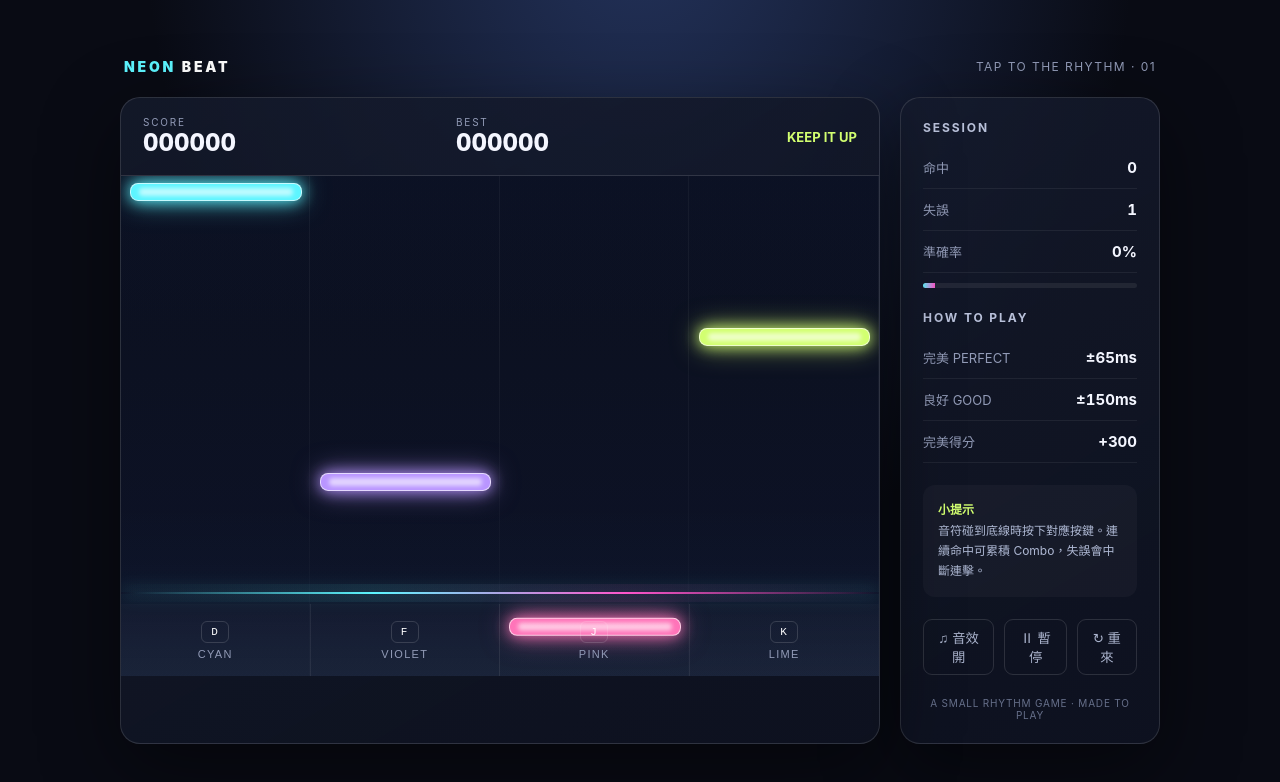
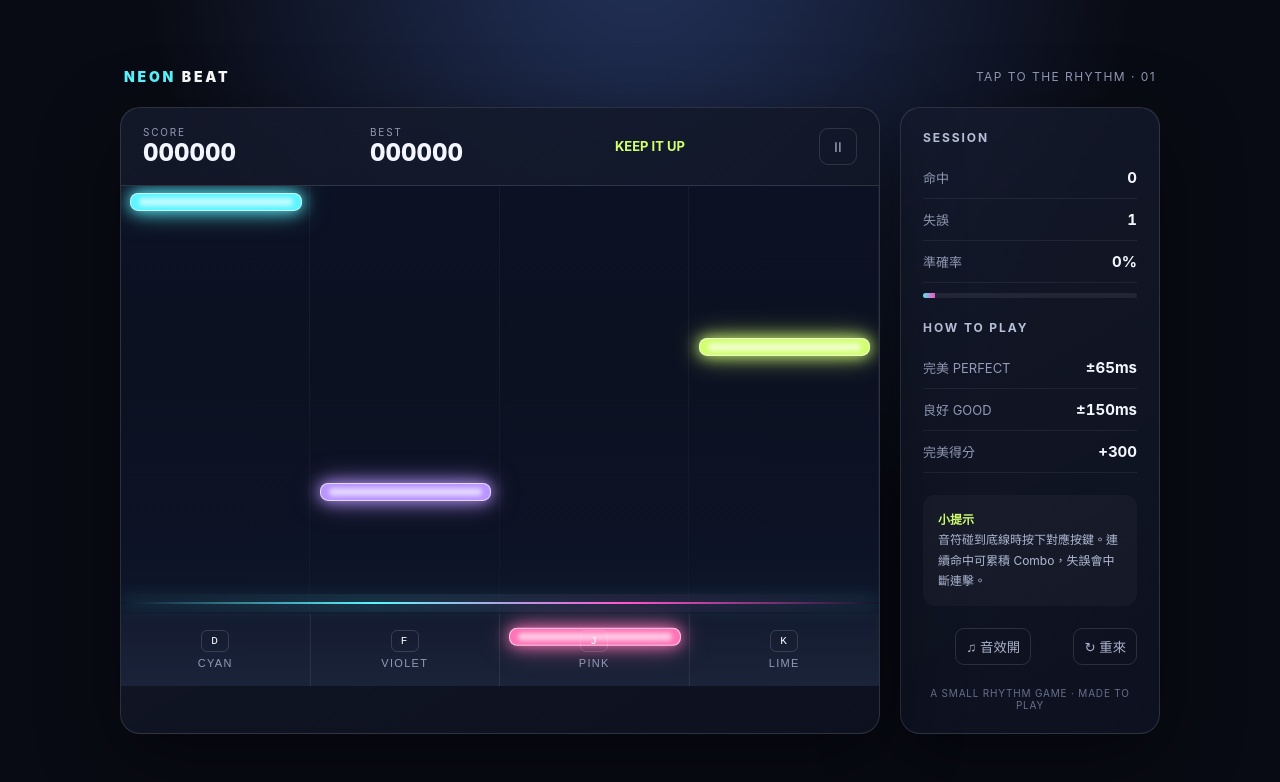
Before and after one commit to 310215-star/neon-beat, a website: page index.html in a window 1280 px wide. Both pictures are taken after a click on the button "↻ 重來". Drawn offline with Linux system fonts and the light colour scheme.

Commit message:
Keep pause control in the game HUD

```diff
--- a/index.html
+++ b/index.html
@@ -14,8 +14,9 @@
     .lane-keys{position:absolute;left:0;right:0;bottom:0;height:72px;display:grid;grid-template-columns:repeat(4,1fr);z-index:4}.lane-key{border:0;border-right:1px solid #ffffff12;background:linear-gradient(180deg,#ffffff05,#ffffff0b);color:#929bb7;cursor:pointer;touch-action:manipulation;font-size:11px;letter-spacing:.12em;transition:background .08s,color .08s,transform .08s}.lane-key:last-child{border-right:0}.lane-key kbd{display:block;margin:0 auto 5px;border:1px solid #ffffff25;border-radius:6px;padding:4px 9px;width:max-content;font:700 12px inherit;color:#fff}.lane-key.active,.lane-key:active{background:linear-gradient(180deg,#5df5ff26,#ff55cb18);color:var(--cyan);transform:translateY(-2px)}
     .note{position:absolute;width:calc(25% - 18px);height:18px;border-radius:8px;top:0;z-index:2;box-shadow:0 0 15px currentColor,0 0 28px color-mix(in srgb,currentColor 55%,transparent);background:currentColor;border:1px solid #ffffffa6}.note:after{content:"";position:absolute;inset:4px 8px;background:#fff9;border-radius:8px;filter:blur(2px)}.note.l0{color:#5df5ff}.note.l1{color:#b995ff}.note.l2{color:#ff70b7}.note.l3{color:#d2ff70}
     .feedback{position:absolute;left:0;right:0;top:38%;text-align:center;z-index:5;pointer-events:none;font-weight:900;letter-spacing:.12em;font-size:24px;text-shadow:0 0 18px currentColor;opacity:0;transform:scale(.85);transition:.12s}.feedback.show{opacity:1;transform:scale(1)}.feedback.perfect{color:var(--lime)}.feedback.good{color:var(--cyan)}.feedback.miss{color:#ff7089}.overlay{position:absolute;inset:0;z-index:6;display:grid;place-items:center;background:#080b14b8;backdrop-filter:blur(8px);padding:24px;text-align:center}.overlay.hidden{display:none}.dialog{max-width:390px}.eyebrow{color:var(--cyan);font-size:11px;letter-spacing:.24em;font-weight:800}.dialog h1{font-size:clamp(34px,7vw,56px);line-height:.98;margin:12px 0}.dialog p{color:#adb5cd;line-height:1.7;font-size:14px}.button{border:0;border-radius:12px;padding:14px 28px;color:#071016;background:linear-gradient(100deg,var(--cyan),#8affd6);font:800 14px inherit;cursor:pointer;box-shadow:0 8px 24px #5df5ff35}.button:hover{filter:brightness(1.08);transform:translateY(-1px)}
-    .side{padding:22px;display:flex;flex-direction:column;gap:22px}.side h2{font-size:12px;letter-spacing:.16em;margin:0 0 12px;color:#b9c1da}.stat{display:flex;justify-content:space-between;align-items:center;padding:11px 0;border-bottom:1px solid #ffffff10;font-size:13px;color:var(--muted)}.stat strong{font-size:15px;color:#f4f6ff;font-variant-numeric:tabular-nums}.progress{height:5px;background:#ffffff12;border-radius:9px;overflow:hidden;margin-top:10px}.progress i{display:block;width:0;height:100%;background:linear-gradient(90deg,var(--cyan),var(--pink));transition:width .2s}.tip{margin-top:auto;padding:15px;border-radius:12px;background:#ffffff08;color:#aeb8d3;font-size:12px;line-height:1.7}.tip b{color:var(--lime)}.controls{display:flex;gap:10px;align-items:center}.iconbtn{margin-left:auto;background:none;border:1px solid var(--line);color:#aab3cc;border-radius:9px;padding:8px 10px;cursor:pointer}.iconbtn:hover{color:#fff;border-color:#ffffff55}.iconbtn:disabled{opacity:.45;cursor:not-allowed}.footer{font-size:10px;color:#67708b;letter-spacing:.08em;text-align:center}
+    .side{padding:22px;display:flex;flex-direction:column;gap:22px}.side h2{font-size:12px;letter-spacing:.16em;margin:0 0 12px;color:#b9c1da}.stat{display:flex;justify-content:space-between;align-items:center;padding:11px 0;border-bottom:1px solid #ffffff10;font-size:13px;color:var(--muted)}.stat strong{font-size:15px;color:#f4f6ff;font-variant-numeric:tabular-nums}.progress{height:5px;background:#ffffff12;border-radius:9px;overflow:hidden;margin-top:10px}.progress i{display:block;width:0;height:100%;background:linear-gradient(90deg,var(--cyan),var(--pink));transition:width .2s}.tip{margin-top:auto;padding:15px;border-radius:12px;background:#ffffff08;color:#aeb8d3;font-size:12px;line-height:1.7}.tip b{color:var(--lime)}.controls{display:flex;gap:10px;align-items:center}.iconbtn{margin-left:auto;background:none;border:1px solid var(--line);color:#aab3cc;border-radius:9px;padding:8px 10px;cursor:pointer}.iconbtn:hover{color:#fff;border-color:#ffffff55}.iconbtn:disabled{opacity:.45;cursor:not-allowed}.hud .iconbtn{margin:0}.hud-pause{min-width:38px;padding:8px}.footer{font-size:10px;color:#67708b;letter-spacing:.08em;text-align:center}
     @media(max-width:760px){body{padding:12px}.app{grid-template-columns:1fr;gap:12px}.topbar{padding:4px}.game-card{min-height:550px}.stage{height:min(64vh,500px);min-height:390px}.side{display:grid;grid-template-columns:1fr 1fr;padding:16px;gap:14px}.side .tip{grid-column:1/-1;margin:0}.side section:last-of-type{grid-column:1/-1}.topbar .tag{font-size:10px}.stat{padding:7px 0}}
+    @media(max-width:380px){.hud{padding:14px 12px}.score{font-size:20px}.combo{min-width:70px;font-size:11px}.hud-pause{min-width:34px}}
     @media(prefers-reduced-motion:reduce){*,*:before,*:after{transition:none!important;scroll-behavior:auto!important}}
   </style>
 </head>
@@ -23,7 +24,7 @@
   <main class="app">
     <header class="topbar"><div class="brand">NEON <span>BEAT</span></div><div class="tag">TAP TO THE RHYTHM · 01</div></header>
     <section class="game-card" aria-label="節奏遊戲">
-      <div class="hud"><div><div class="label">SCORE</div><div class="score" id="score">000000</div></div><div><div class="label">BEST</div><div class="score" id="best">000000</div></div><div class="combo" id="combo">READY?</div></div>
+      <div class="hud"><div><div class="label">SCORE</div><div class="score" id="score">000000</div></div><div><div class="label">BEST</div><div class="score" id="best">000000</div></div><div class="combo" id="combo">READY?</div><button class="iconbtn hud-pause" id="pause" aria-label="暫停或繼續遊戲" title="暫停或繼續遊戲" disabled>Ⅱ</button></div>
       <div class="stage" id="stage" aria-label="四軌音符遊戲區">
         <div class="lane-glow"></div><div class="feedback" id="feedback" aria-live="polite"></div><div class="hitline"></div>
         <div class="lane-keys">
@@ -36,7 +37,7 @@
       <section><h2>SESSION</h2><div class="stat"><span>命中</span><strong id="hits">0</strong></div><div class="stat"><span>失誤</span><strong id="misses">0</strong></div><div class="stat"><span>準確率</span><strong id="accuracy">100%</strong></div><div class="progress"><i id="progress"></i></div></section>
       <section><h2>HOW TO PLAY</h2><div class="stat"><span>完美 PERFECT</span><strong>±65ms</strong></div><div class="stat"><span>良好 GOOD</span><strong>±150ms</strong></div><div class="stat"><span>完美得分</span><strong>+300</strong></div></section>
       <div class="tip"><b>小提示</b><br>音符碰到底線時按下對應按鍵。連續命中可累積 Combo，失誤會中斷連擊。</div>
-      <div class="controls"><button class="iconbtn" id="sound" aria-label="切換音效">♫ 音效開</button><button class="iconbtn" id="pause" disabled>Ⅱ 暫停</button><button class="iconbtn" id="restart">↻ 重來</button></div>
+      <div class="controls"><button class="iconbtn" id="sound" aria-label="切換音效">♫ 音效開</button><button class="iconbtn" id="restart">↻ 重來</button></div>
       <div class="footer">A SMALL RHYTHM GAME · MADE TO PLAY</div>
     </aside>
   </main>
@@ -53,11 +54,11 @@
   function updateHud(){scoreEl.textContent=fmt(score);hitsEl.textContent=hits;missesEl.textContent=misses;accuracyEl.textContent=(hits+misses?Math.round(hits/(hits+misses)*100):100)+'%';comboEl.textContent=pausedAt!==null?'PAUSED':combo>1?combo+' COMBO':(running?'KEEP IT UP':'READY?');bestEl.textContent=fmt(best)}
   function makeNote(lane,time){const el=document.createElement('div');el.className='note l'+lane;el.style.left=`calc(${lane*25}% + 9px)`;stage.appendChild(el);notes.push({lane,time,el,done:false})}
   function sequence(){const pattern=[0,2,1,3,0,1,2,3,1,0,3,2,0,2,3,1,2,0,1,3],leadIn=4*beat;for(let i=0;i*beat+leadIn<duration-150;i++){let lane=pattern[i%pattern.length];if(i%8===7)lane=(lane+1+(i%3))%4;makeNote(lane,i*beat+leadIn)}}
-  function begin(){cancelAnimationFrame(raf);notes.forEach(n=>n.el.remove());notes=[];score=hits=misses=combo=0;running=true;pausedAt=null;pauseReason=null;pauseBtn.disabled=false;pauseBtn.textContent='Ⅱ 暫停';startAt=performance.now();lastBeat=-1;sequence();overlay.classList.add('hidden');updateHud();loop(startAt)}
+  function begin(){cancelAnimationFrame(raf);notes.forEach(n=>n.el.remove());notes=[];score=hits=misses=combo=0;running=true;pausedAt=null;pauseReason=null;pauseBtn.disabled=false;pauseBtn.textContent='Ⅱ';startAt=performance.now();lastBeat=-1;sequence();overlay.classList.add('hidden');updateHud();loop(startAt)}
   function loop(now){if(!running)return;const elapsed=now-startAt;if(elapsed>=duration){finish();return}const beatIndex=Math.floor(elapsed/beat);if(beatIndex>lastBeat){lastBeat=beatIndex;tone(beatIndex%4,beatIndex%4===0?.065:.028)}progressEl.style.width=(elapsed/duration*100)+'%';for(const n of notes){if(n.done)continue;const delta=n.time-elapsed;const travel=1600;const y=hitY()-(delta/travel)*(hitY()+24);n.el.style.transform=`translateY(${y}px)`;if(delta < -160){n.done=true;n.el.remove();misses++;combo=0;feedbackText('MISS','miss');updateHud()}}raf=requestAnimationFrame(loop)}
   function press(lane){document.querySelectorAll('.lane-key')[lane].classList.add('active');setTimeout(()=>document.querySelectorAll('.lane-key')[lane].classList.remove('active'),90);if(!running||pausedAt!==null)return;const elapsed=performance.now()-startAt;let nearest=null,dist=Infinity;for(const n of notes){if(n.done||n.lane!==lane)continue;const d=Math.abs(n.time-elapsed);if(d<dist){dist=d;nearest=n}}if(nearest&&dist<=150){nearest.done=true;nearest.el.remove();hits++;combo++;score+=dist<=65?300:150;if(score>best){best=score;localStorage.setItem('neonbeat-best',String(best))}tone(lane,dist<=65?.16:.10);feedbackText(dist<=65?'PERFECT':'GOOD',dist<=65?'perfect':'good');updateHud()}else{tone(lane,.045);feedbackText('空打','miss')}}
-  function pauseGame(reason='manual'){if(!running||pausedAt!==null)return;pausedAt=performance.now();pauseReason=reason;cancelAnimationFrame(raf);updateHud();if(reason==='manual'){overlay.innerHTML='<div class="dialog"><div class="eyebrow">TRACK PAUSED</div><h1>TAKE A<br>BREATH.</h1><p>遊戲時間已暫停，準備好後再繼續。</p><button class="button" id="resume">繼續遊戲</button></div>';overlay.classList.remove('hidden');document.querySelector('#resume').addEventListener('click',resumeGame);pauseBtn.textContent='▶ 繼續'}}
-  function resumeGame(){if(!running||pausedAt===null)return;startAt+=performance.now()-pausedAt;pausedAt=null;const wasManual=pauseReason==='manual';pauseReason=null;if(wasManual){overlay.classList.add('hidden');pauseBtn.textContent='Ⅱ 暫停'}raf=requestAnimationFrame(loop);updateHud()}
+  function pauseGame(reason='manual'){if(!running||pausedAt!==null)return;pausedAt=performance.now();pauseReason=reason;cancelAnimationFrame(raf);updateHud();if(reason==='manual'){overlay.innerHTML='<div class="dialog"><div class="eyebrow">TRACK PAUSED</div><h1>TAKE A<br>BREATH.</h1><p>遊戲時間已暫停，準備好後再繼續。</p><button class="button" id="resume">繼續遊戲</button></div>';overlay.classList.remove('hidden');document.querySelector('#resume').addEventListener('click',resumeGame);pauseBtn.textContent='▶'}}
+  function resumeGame(){if(!running||pausedAt===null)return;startAt+=performance.now()-pausedAt;pausedAt=null;const wasManual=pauseReason==='manual';pauseReason=null;if(wasManual){overlay.classList.add('hidden');pauseBtn.textContent='Ⅱ'}raf=requestAnimationFrame(loop);updateHud()}
   function finish(){running=false;cancelAnimationFrame(raf);pauseBtn.disabled=true;progressEl.style.width='100%';const rank=score>=9000?'S':score>=6500?'A':score>=4000?'B':'C';overlay.innerHTML=`<div class="dialog"><div class="eyebrow">TRACK COMPLETE</div><h1>RANK ${rank}</h1><p>最終分數 <b style="color:#fff">${fmt(score)}</b><br>命中 ${hits} 次 · 失誤 ${misses} 次 · 準確率 ${accuracyEl.textContent}</p><button class="button" id="again">再玩一次</button></div>`;overlay.classList.remove('hidden');document.querySelector('#again').addEventListener('click',begin)}
   document.addEventListener('visibilitychange',()=>{if(!running)return;if(document.hidden)pauseGame('visibility');else if(pauseReason==='visibility')resumeGame()});
   pauseBtn.addEventListener('click',()=>{if(pausedAt!==null){if(pauseReason==='manual')resumeGame()}else pauseGame()});
```
